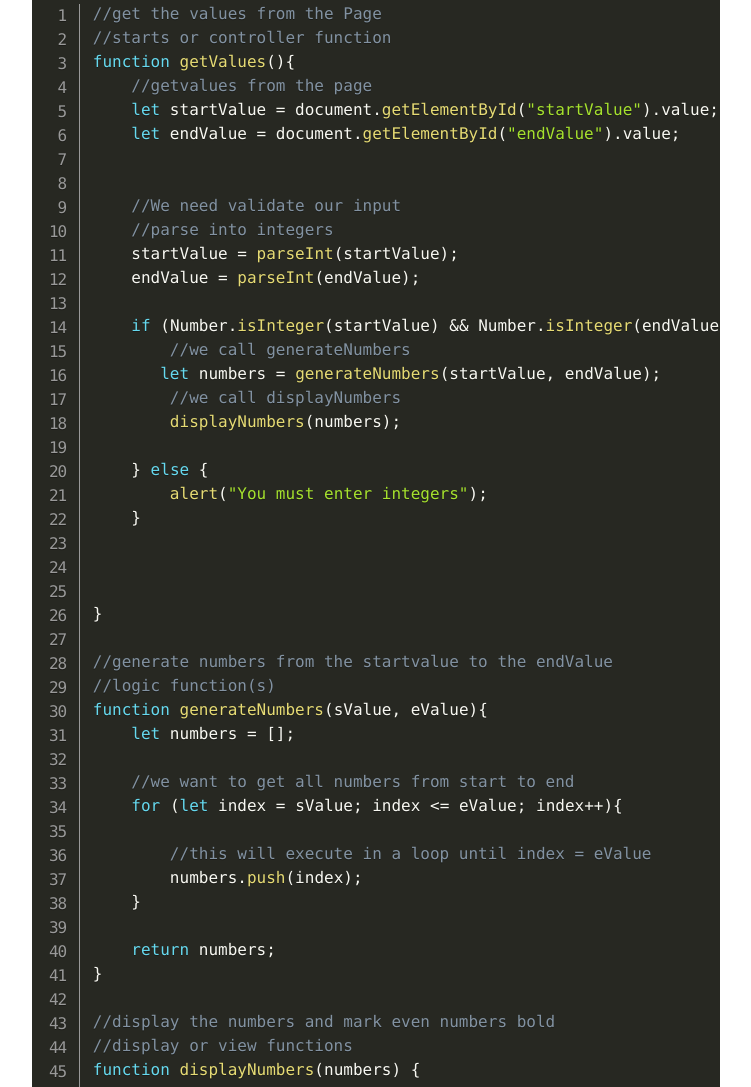
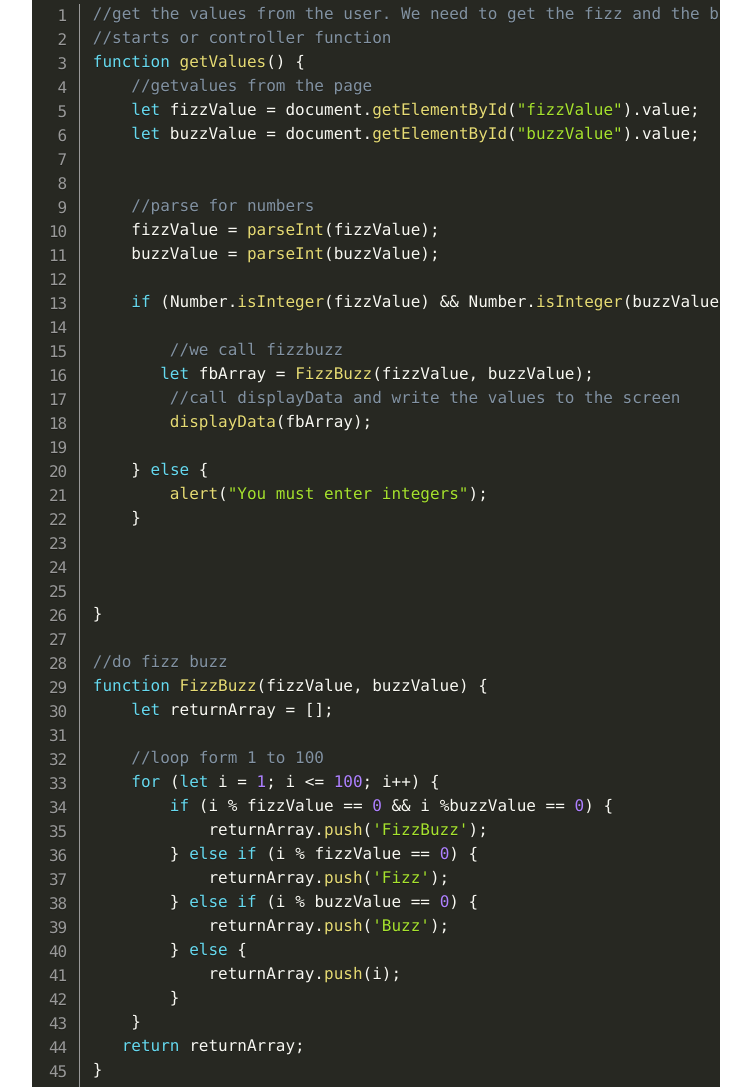
Before and after one commit to Tybook92/FizzBuzz, a plain HTML site: page code.html in a window 1280 px wide. Shown: the part 213-1300 px from the top of the page, without its empty margins (86-837 px from the left). Drawn offline with nearby package versions, Linux system fonts and the light colour scheme.

Commit message:
Intital.finish

```diff
--- a/code.html
+++ b/code.html
@@ -55,24 +55,24 @@
         <div class="row row-col-1 row-cols-lg-2">
             <div class="col-lg-8">
                 <pre class="line-numbers"><code class="language-javascript">
-                    //get the values from the Page
+                    //get the values from the user. We need to get the fizz and the buzz value.
                     //starts or controller function
-function getValues(){
+                    function getValues() {
                         //getvalues from the page
-    let startValue = document.getElementById("startValue").value;
-    let endValue = document.getElementById("endValue").value;
+                        let fizzValue = document.getElementById("fizzValue").value;
+                        let buzzValue = document.getElementById("buzzValue").value;
 
 
-    //We need validate our input
-    //parse into integers
-    startValue = parseInt(startValue);
-    endValue = parseInt(endValue);
+                        //parse for numbers
+                        fizzValue = parseInt(fizzValue);
+                        buzzValue = parseInt(buzzValue);
 
-    if (Number.isInteger(startValue) && Number.isInteger(endValue)) {
-        //we call generateNumbers
-       let numbers = generateNumbers(startValue, endValue);
-        //we call displayNumbers
-        displayNumbers(numbers);
+                        if (Number.isInteger(fizzValue) && Number.isInteger(buzzValue)) {
+
+                            //we call fizzbuzz
+                           let fbArray = FizzBuzz(fizzValue, buzzValue);
+                            //call displayData and write the values to the screen
+                            displayData(fbArray);
 
                         } else {
                             alert("You must enter integers");
@@ -82,46 +82,64 @@ function getValues(){
 
                     }
 
-//generate numbers from the startvalue to the endValue
-//logic function(s)
-function generateNumbers(sValue, eValue){
-    let numbers = [];
+                    //do fizz buzz
+                    function FizzBuzz(fizzValue, buzzValue) {
+                        let returnArray = [];
 
-    //we want to get all numbers from start to end
-    for (let index = sValue; index <= eValue; index++){
-
-        //this will execute in a loop until index = eValue
-        numbers.push(index);
+                        //loop form 1 to 100
+                        for (let i = 1; i <= 100; i++) {
+                            if (i % fizzValue == 0 && i %buzzValue == 0) {
+                                returnArray.push('FizzBuzz');
+                            } else if (i % fizzValue == 0) {
+                                returnArray.push('Fizz');
+                            } else if (i % buzzValue == 0) {
+                                returnArray.push('Buzz');
+                            } else {
+                                returnArray.push(i);
+                            }
+                        }
+                       return returnArray;
                     }
 
-    return numbers;
+
+                    //loop over the array and create a tablerow for each item.
+                    function displayData(fbArray) {
+                        //get the table body element from the  page
+                        let tableBody = document.getElementById("results");
+
+                        //get the template row
+                        let templateRow = document.getElementById("fbTemplate");
+
+                        //clear table first
+                        tableBody.innerHTML ="";
+
+                        for (let index = 0; index < fbArray.length; index += 5) {
+
+                            let tableRow = document.importNode(templateRow.content, true);
+
+                            //grab use the to put into array
+                            let rowCols = tableRow.querySelectorAll("td");
+
+                            rowCols[0].classList.add(fbArray[index]);
+                            rowCols[0].textContent = fbArray[index];
+
+                            rowCols[1].classList.add(fbArray[index + 1]);
+                            rowCols[1].textContent = fbArray[index+1];
+
+                            rowCols[2].classList.add(fbArray[index + 2]);
+                            rowCols[2].textContent = fbArray[index+2];
+
+                            rowCols[3].classList.add(fbArray[index + 3]);
+                            rowCols[3].textContent = fbArray[index+3];
+
+                            rowCols[4].classList.add(fbArray[index + 4]);
+                            rowCols[4].textContent = fbArray[index+4];
+
+                            tableBody.appendChild(tableRow);
+
                         }
 
-//display the numbers and mark even numbers bold
-//display or view functions
-function displayNumbers(numbers) {
-
-    let className = "even"
-
-    let templateRows = "";
-
-    for (let index = 0; index < numbers.length; index++) {
-
-        let number = numbers[index];
-
-        if(number % 2 == 0){
-           className = "even"
-        }
-        else{
-             className = "odd"
-        }
-        //This does not render correctly with prism see the source
-        templateRows += `&lt;tr>&lt;td class="${className}" >${number}&lt;/td>&lt;/tr>
-    }
-
-    document.getElementById("results").innerHTML = templateRows;
-
-
+                        //add all the rows to the table
                     }
                 </code></pre>
             </div>
--- a/css/site.css
+++ b/css/site.css
@@ -1,7 +1,7 @@
 :root{
-    --primary-color: #1d5888;
-    --secondary-color: #ff993b;
-    --dark-color: #292929;
+    --primary-color: #2407a7;
+    --secondary-color: #151296;
+    --dark-color: #2407a7;
     --white-color: #e7e7e7;
 }
 
@@ -69,6 +69,19 @@ footer .social>a:hover{
     color: var(--secondary-color)
 }
 
+.Fizz{
+    color:darkgreen;
+}
+
+.Buzz{
+    color:darkblue;
+}
+
+.FizzBuzz{
+    color: darkgoldenrod;
+    font-weight: bold;
+}
+
 code[class*="language-"],
         pre[class*="language-"] {
            white-space: pre-wrap;
```
Also changed, not shown: app.html (+20 -8 lines), index.html (+2 -2 lines), js/site.js (+59 -41 lines). Lines whose indentation alone changed are shown as unchanged.
